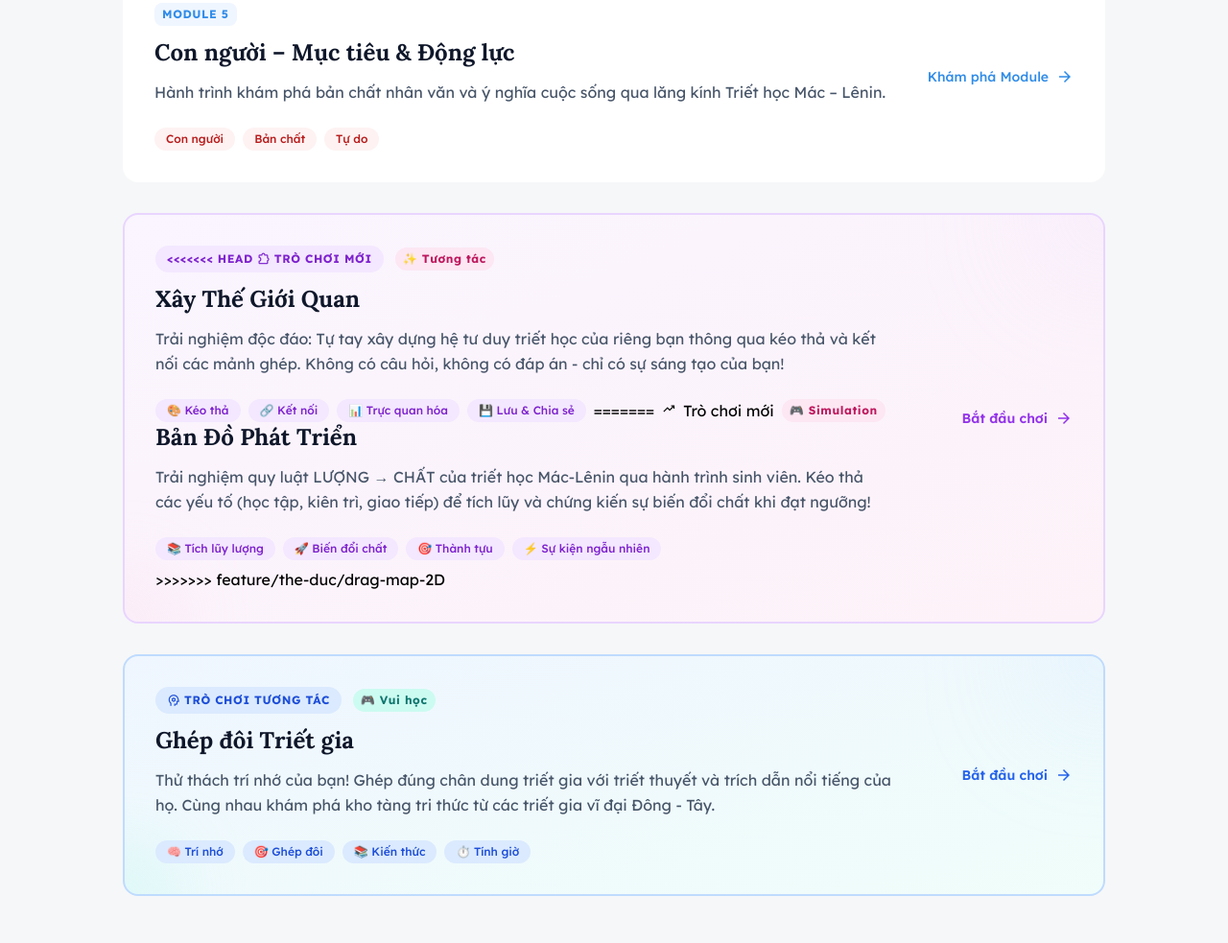
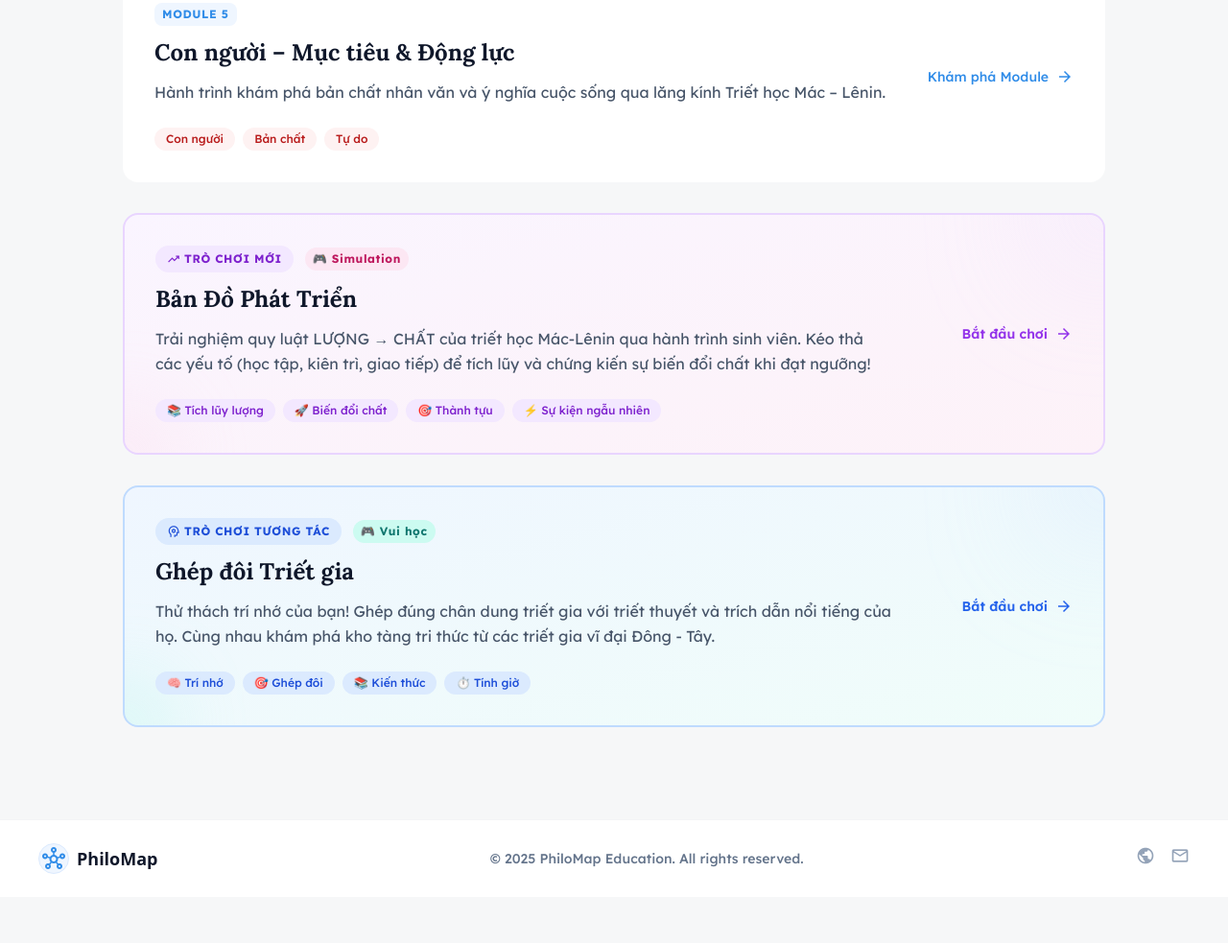
Before and after one commit to mastercode1908/mln111-triet-hoc-trong-doi-song, a website: page home.html in a window 1280 px wide. Shown: the part 2054-3037 px from the top of the page at 96% size. After the commit the page ends 2989 px from the top, so only its background shows below. Drawn offline with nearby package versions, Linux system fonts and the light colour scheme; a script that the page names is missing.

Commit message:
fix conflict

```diff
--- a/home.html
+++ b/home.html
@@ -414,39 +414,8 @@
                             <div class="flex items-center gap-3 mb-3">
                                 <span
                                     class="text-xs font-bold tracking-wider text-purple-700 bg-purple-100 px-3 py-1 rounded-full uppercase flex items-center gap-1">
-                                    <<<<<<< HEAD <span class="material-symbols-outlined text-sm">extension
-                                </span>
-                                Trò chơi mới
-                                </span>
-                                <span
-                                    class="text-xs font-bold tracking-wider text-pink-700 bg-pink-100 px-2 py-1 rounded-full">✨
-                                    Tương tác</span>
-                            </div>
-                            <h3
-                                class="text-2xl font-serif font-bold text-slate-900 mb-3 group-hover:text-purple-600 transition-colors">
-                                Xây Thế Giới Quan
-                            </h3>
-                            <p class="text-slate-600 leading-relaxed mb-6 max-w-3xl">
-                                Trải nghiệm độc đáo: Tự tay xây dựng hệ tư duy triết học của riêng bạn thông qua kéo thả
-                                và kết nối các mảnh ghép. Không có câu hỏi, không có đáp án - chỉ có sự sáng tạo của
-                                bạn!
-                            </p>
-                            <div class="flex flex-wrap gap-2">
-                                <span
-                                    class="px-3 py-1 bg-purple-100 text-purple-700 text-xs rounded-full font-medium">🎨
-                                    Kéo thả</span>
-                                <span
-                                    class="px-3 py-1 bg-purple-100 text-purple-700 text-xs rounded-full font-medium">🔗
-                                    Kết nối</span>
-                                <span
-                                    class="px-3 py-1 bg-purple-100 text-purple-700 text-xs rounded-full font-medium">📊
-                                    Trực quan hóa</span>
-                                <span
-                                    class="px-3 py-1 bg-purple-100 text-purple-700 text-xs rounded-full font-medium">💾
-                                    Lưu & Chia sẻ</span>
-                                =======
-                                <span class="material-symbols-outlined text-sm">trending_up</span>
-                                Trò chơi mới
+                                    <span class="material-symbols-outlined text-sm">trending_up</span>
+                                    Trò chơi mới
                                 </span>
                                 <span
                                     class="text-xs font-bold tracking-wider text-pink-700 bg-pink-100 px-2 py-1 rounded-full">🎮
@@ -473,7 +442,6 @@
                                     Thành tựu</span>
                                 <span class="px-3 py-1 bg-purple-100 text-purple-700 text-xs rounded-full font-medium">⚡
                                     Sự kiện ngẫu nhiên</span>
-                                >>>>>>> feature/the-duc/drag-map-2D
                             </div>
                         </div>
                         <div class="md:self-center shrink-0">
```
